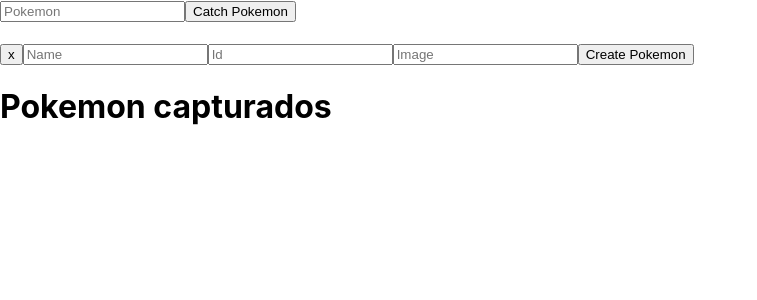
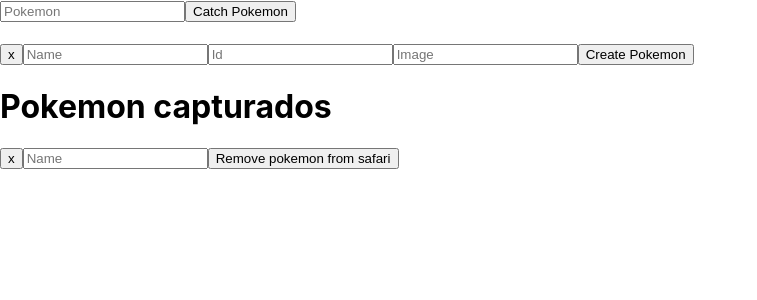
Before and after one commit to MarcoMecenasFilho/safaripokemon, a React (Create React App) app in the folder client/: page / in a window 1280 px wide. Shown: the top 300 px of the page, without its empty margins (0-757 px from the left). Built offline with nearby package versions, Linux system fonts and the light colour scheme.

Commit message:
implementa componente de deletar pokemon no BD

```diff
--- /dev/null
+++ b/client/src/components/DeletePokemon.jsx
@@ -0,0 +1,54 @@
+import React, {useState, useContext} from 'react'
+import  AppContext from '../context/AppContext';
+
+export default function DeletePokemon() {
+  const [name, setName] = useState('');
+  const [messageAPI, setMessageAPI] = useState('');
+  const { deleteOn,  setDeleteOn} = useContext(AppContext)
+
+const handleChange = ({target}) => {
+    setName(target.value)
+};
+
+const bodyReq = {
+  name,
+}
+
+const url = 'http://localhost:3001/pokemon';
+const option = {
+  method: 'DELETE',
+  headers: { 'Content-Type': 'application/json' },
+  body: JSON.stringify(bodyReq),
+}
+
+async function deletePokemon(e)  {
+    e.preventDefault()
+
+  try {
+    const result = await fetch(url, option);
+    if (result.status ===204) {
+      return  setMessageAPI(`${name} taken from safari`);
+    }
+    const json = await result.json()
+    console.log(result)
+    if (json.message) {
+      return   setMessageAPI(`${name} is not on safari to be taken out`)
+    }
+  } catch (error) {
+    console.log(error)
+    }
+
+
+  }
+
+  return (
+    <div>
+      <form onSubmit={(e) => deletePokemon(e)}>
+        <button  type='submit' onClick={() => setDeleteOn(!deleteOn)}>x</button>
+        <input type='text' name='name' placeholder='Name' onChange={(e) => handleChange(e)} required />
+        <button  type='submit'>Remove pokemon from safari</button>
+        <h1>{messageAPI}</h1>
+      </form>
+    </div>
+  )
+}
--- a/client/src/pages/Pokedex.jsx
+++ b/client/src/pages/Pokedex.jsx
@@ -2,6 +2,7 @@ import React from 'react';
 import SearchBar from '../components/SearchBar';
 import PokemonCard from '../components/PokemonCard';
 import CreatePokemon from '../components/CreatePokemon';
+import DeletePokemon from '../components/DeletePokemon';
 
 export default function Pokedex() {
 
@@ -12,6 +13,7 @@ export default function Pokedex() {
     < SearchBar />
     <CreatePokemon />
     <PokemonCard />
+    <DeletePokemon />
   </div>
   )
 }
```
